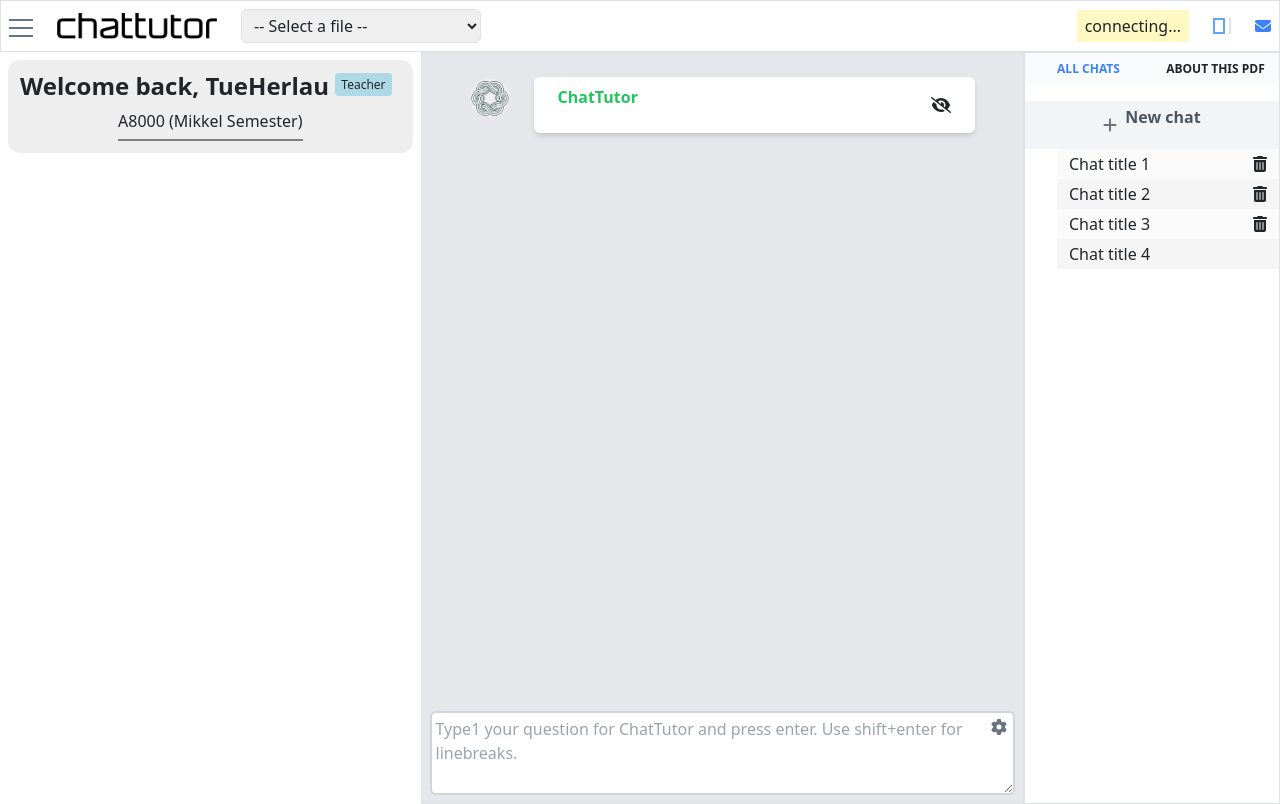
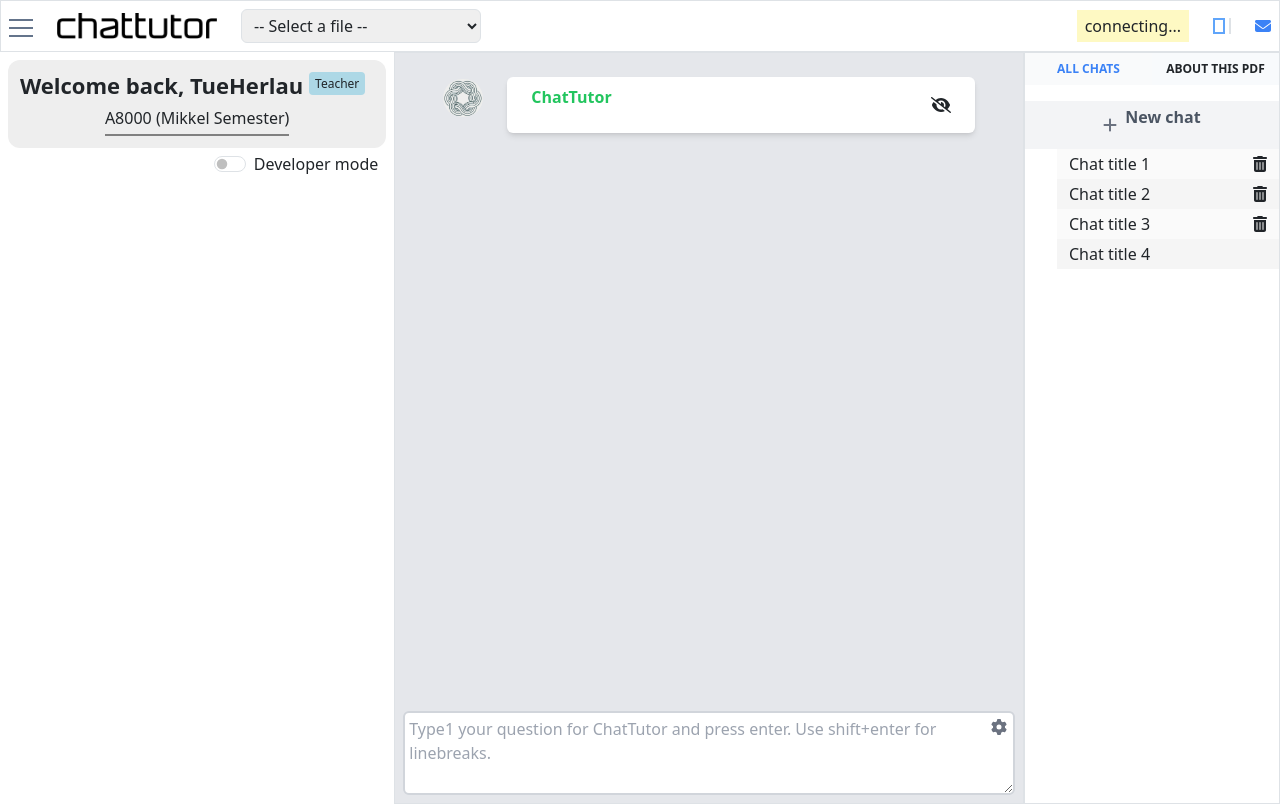
Before and after one commit to sudhansom/chattutor-react, a React (Vite) app: page / in a window 1280 px wide. Built offline with nearby package versions, Linux system fonts and the light colour scheme.

Commit message:
fix welcome part and the developer switch

```diff
--- a/src/components/WelcomeText.jsx
+++ b/src/components/WelcomeText.jsx
@@ -2,9 +2,13 @@
 
 const WelcomeText = () => {
   return (
-      <div className="welcome-text">
+      <div className="welcome-text position-relative">
         <h2>Welcome back, TueHerlau <sup><span>Teacher</span></sup></h2>
         <p>A8000 (Mikkel Semester)</p>
+        <div className="form-check form-switch position-absolute right-2 mb-neg-24">
+          <input className="form-check-input" type="checkbox" id="flexSwitchCheckDefault" />
+          <label className="form-check-label" htmlFor="flexSwitchCheckDefault">Developer mode</label>
+        </div>
       </div>
   );
 };
--- a/src/index.css
+++ b/src/index.css
@@ -50,7 +50,7 @@
   text-align:center;
 }
 .welcome-text h2 {
-  font-size: 24px;
+  font-size: 22px;
   font-weight: bold;
 }
 .welcome-text sup {
@@ -64,8 +64,11 @@
 .welcome-text p {
   display: inline-block;
   margin: auto;
-  padding: 0 0 6px;
+  padding: 0 0 4px;
   border-bottom: 2px solid gray;
+}
+.mb-neg-24 {
+  bottom: -30px;
 }
 
 @media (prefers-color-scheme: light) {
```
